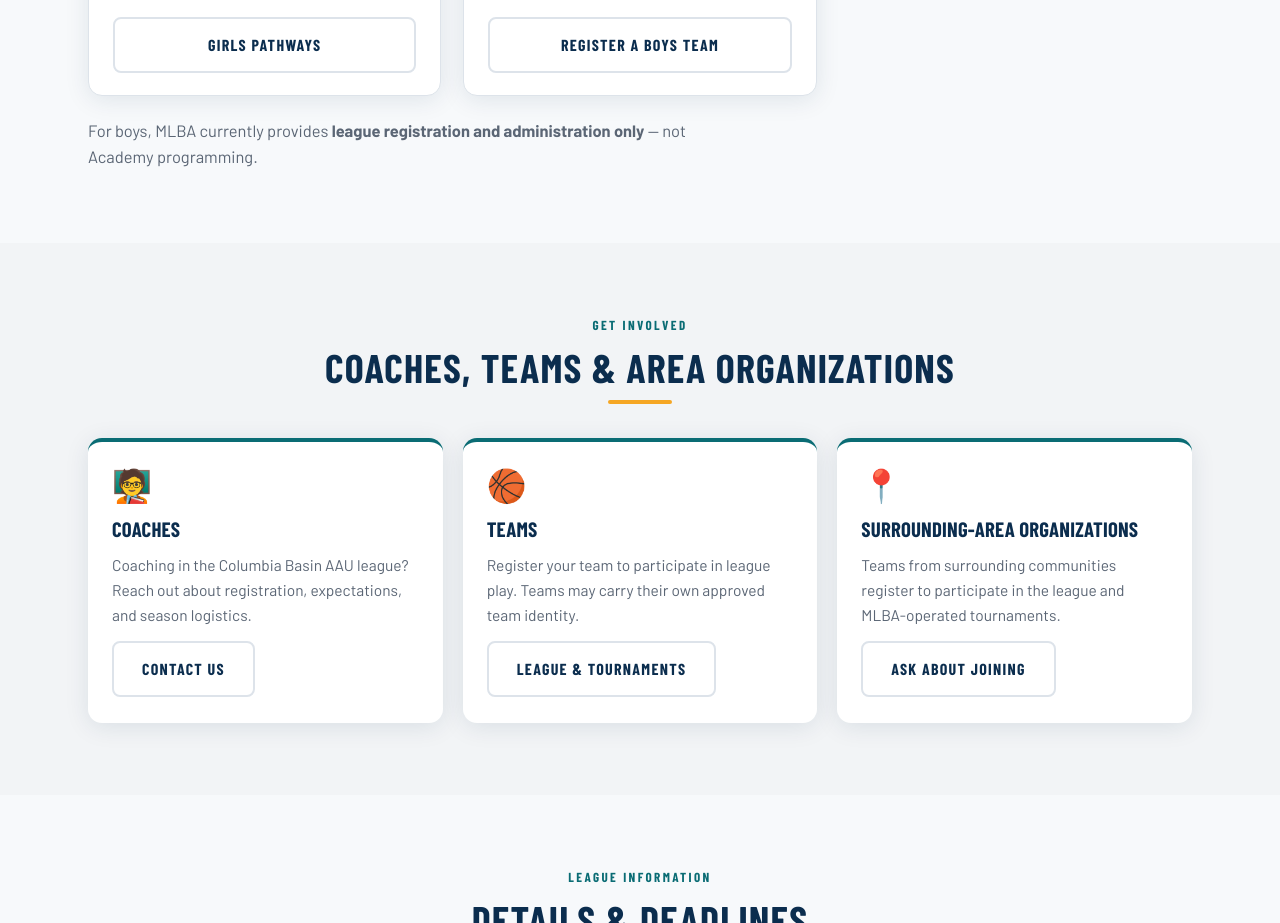
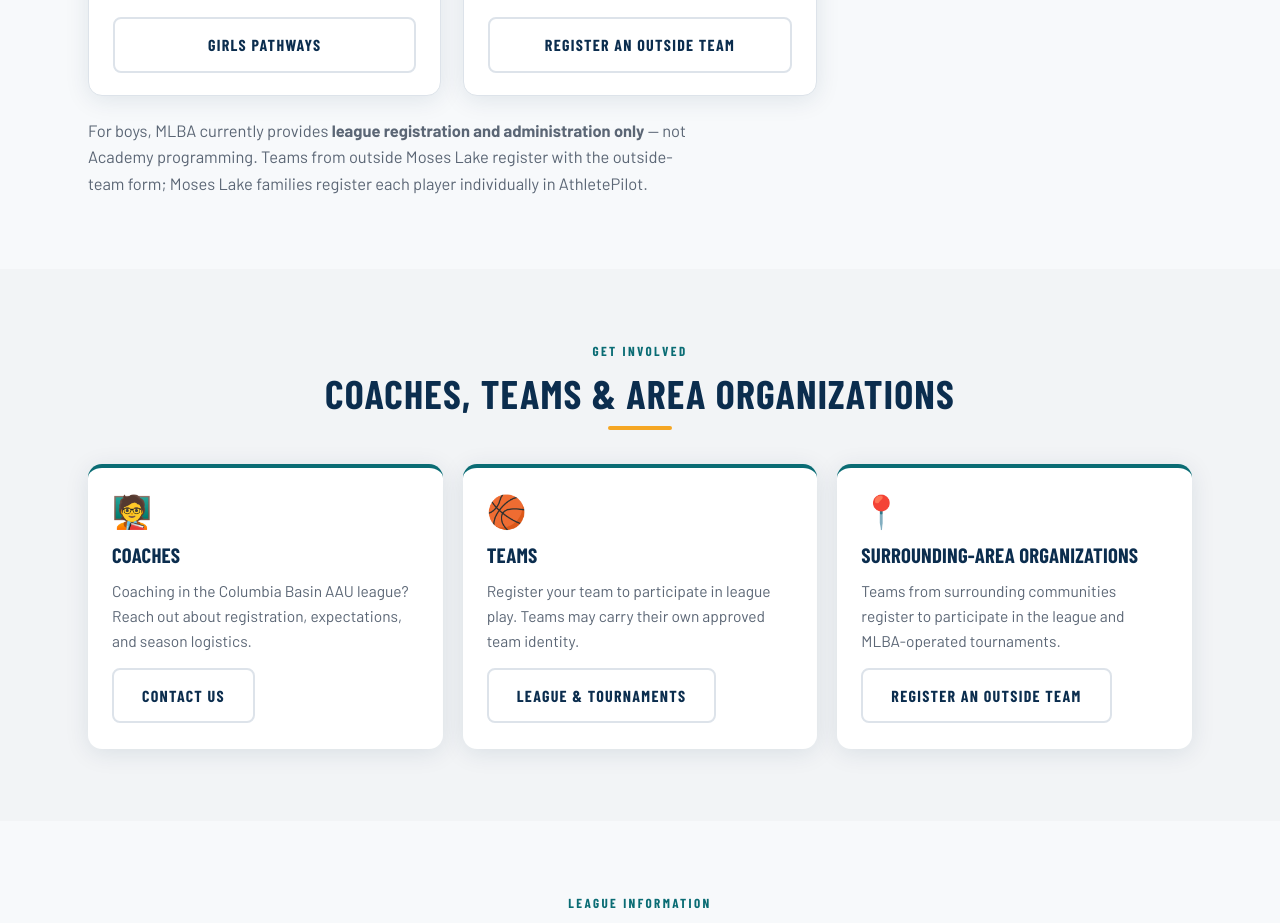
Before and after one commit to MLbasketballacademy/mlba-website, a plain HTML site: page columbia-basin-aau.html in a window 1280 px wide. Shown: the part 1739-2662 px from the top of the page. Drawn offline with nearby package versions, Linux system fonts and the light colour scheme; a web font is replaced by a local one.

Commit message:
Point CB-AAU boys and area-org buttons to outside-team registration
"Register a Boys Team" and "Ask About Joining" linked to Contact; both now
read "Register an Outside Team" and open the registration form. Note that
Moses Lake families register players individually in AthletePilot.

Co-Authored-By: Claude Opus 5.5 <noreply@anthropic.com>

```diff
--- a/columbia-basin-aau.html
+++ b/columbia-basin-aau.html
@@ -71,11 +71,11 @@
                 <li>Tournament participation through the league</li>
                 <li>No boys Academy programming at this time</li>
               </ul>
-              <a href="contact.html" class="btn btn-ghost">Register a Boys Team</a>
+              <a href="team-registration.html#registration-form" class="btn btn-ghost">Register an Outside Team</a>
             </div>
           </div>
         </div>
-        <p class="section-subtitle" style="margin-top:22px;">For boys, MLBA currently provides <strong>league registration and administration only</strong> — not Academy programming.</p>
+        <p class="section-subtitle" style="margin-top:22px;">For boys, MLBA currently provides <strong>league registration and administration only</strong> — not Academy programming. Teams from outside Moses Lake register with the outside-team form; Moses Lake families register each player individually in AthletePilot.</p>
       </div>
     </section>
 
@@ -103,7 +103,7 @@
             <div class="card-icon" aria-hidden="true">📍</div>
             <h3>Surrounding-Area Organizations</h3>
             <p>Teams from surrounding communities register to participate in the league and MLBA-operated tournaments.</p>
-            <a href="contact.html" class="btn btn-ghost" style="margin-top:14px;">Ask About Joining</a>
+            <a href="team-registration.html#registration-form" class="btn btn-ghost" style="margin-top:14px;">Register an Outside Team</a>
           </div>
         </div>
       </div>
```
